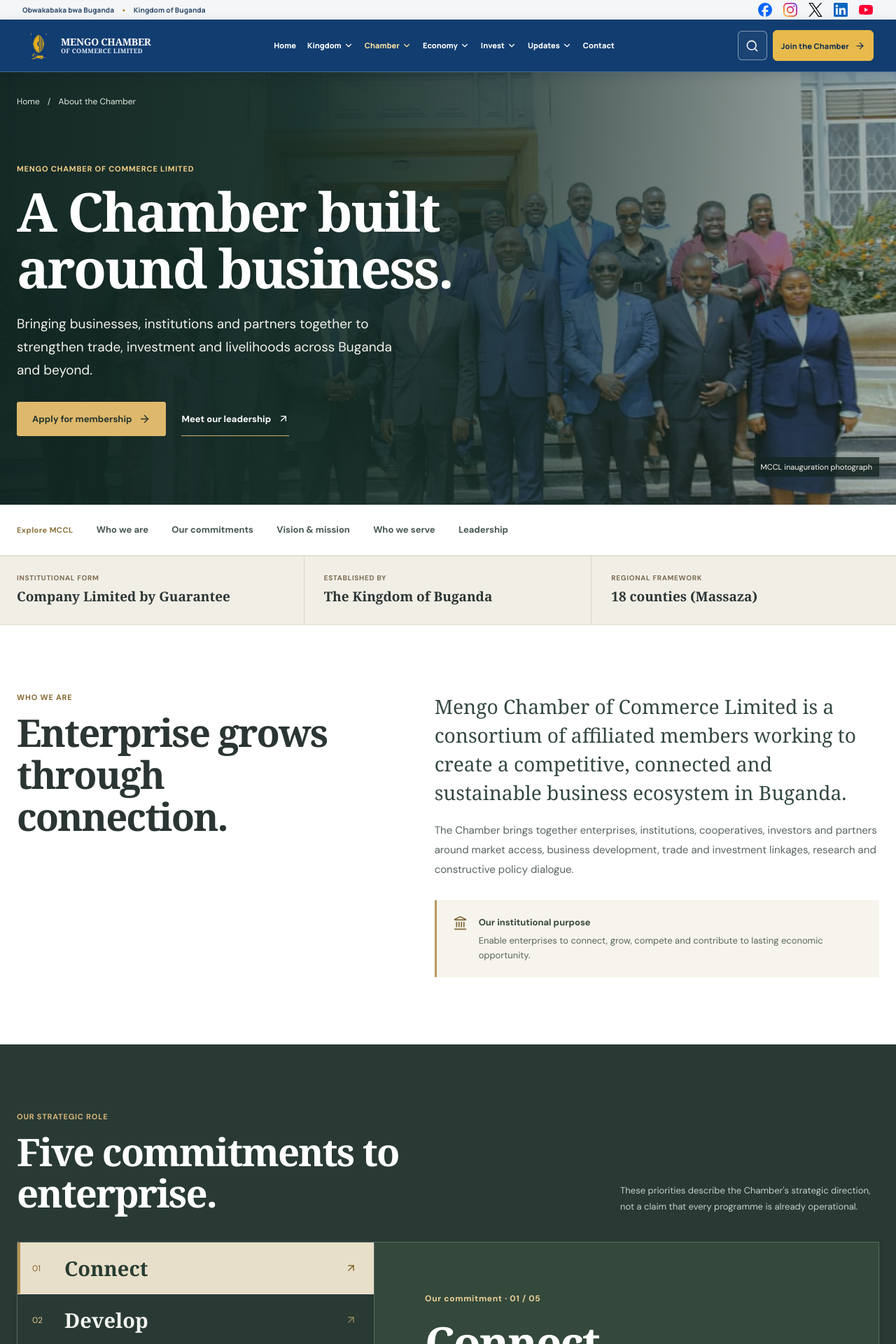
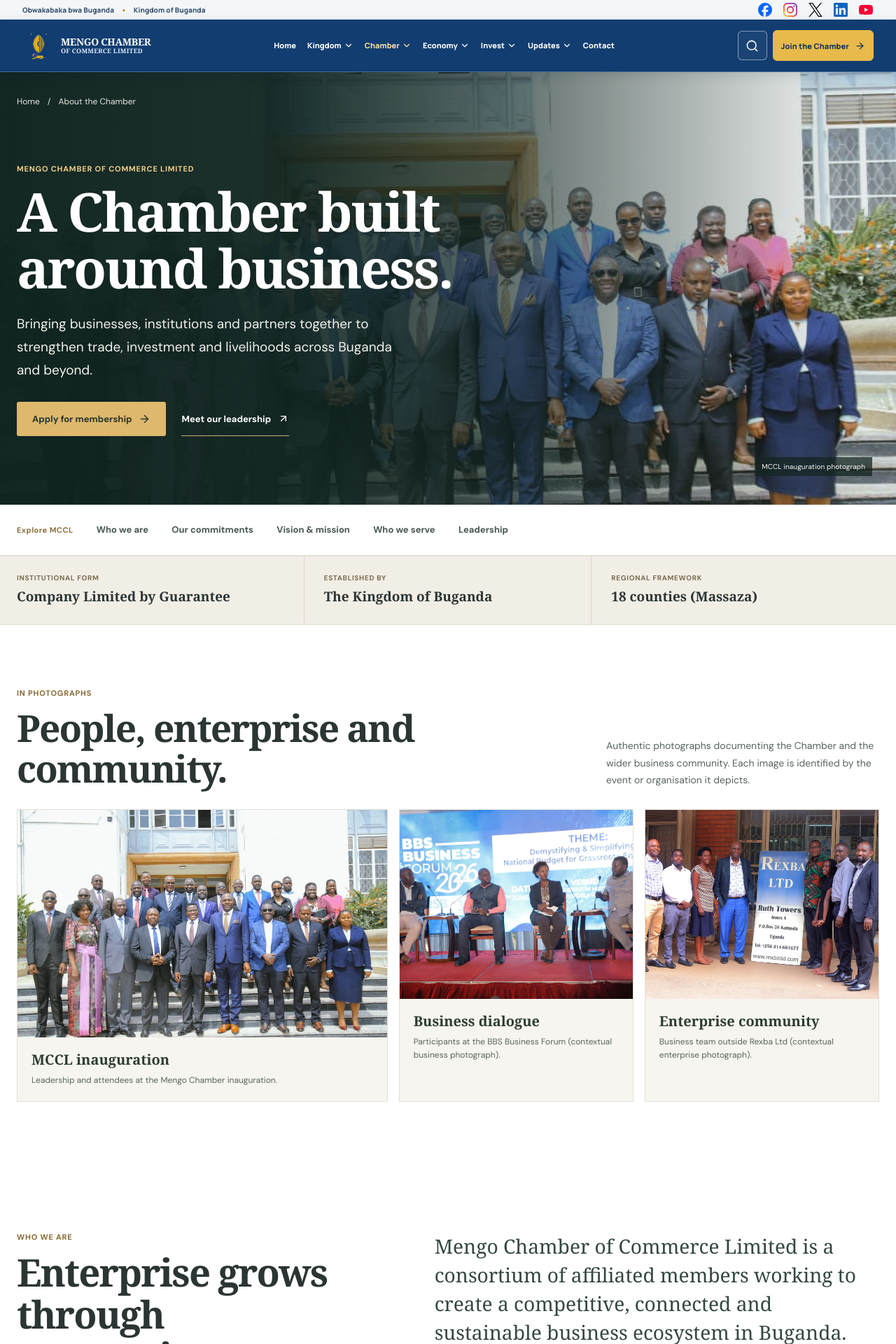
Before and after one commit to watumwa/mengo, a Next.js app: page /about in a window 1280 px wide. Shown: the top 1920 px of the page at 70% size. Built offline with nearby package versions, Linux system fonts and the light colour scheme.

Commit message:
Fix About hero photograph visibility and add authentic business photo gallery

```diff
--- a/app/about/about.css
+++ b/app/about/about.css
@@ -378,3 +378,119 @@
 @media (prefers-reduced-motion: reduce) {
   .mc-about-v2 .mc-about-v2-section-nav-inner { scroll-behavior: auto; }
 }
+
+
+/* About page photographic visibility repair.
+   The real MCCL inauguration image is a direct CSS background, not a negative
+   z-index <img> behind an opaque overlay. Existing institutional copy is intact. */
+.mc-about-v2 .mc-about-v2-hero {
+  background-color: #19352e;
+  background-image:
+    linear-gradient(90deg,
+      rgba(14, 35, 31, .98) 0%,
+      rgba(14, 35, 31, .94) 30%,
+      rgba(14, 35, 31, .70) 53%,
+      rgba(14, 35, 31, .12) 89%,
+      rgba(14, 35, 31, .06) 100%),
+    url("/images/mengo-board-inauguration.jpeg");
+  background-size: cover;
+  background-position: center center, center 37%;
+  background-repeat: no-repeat;
+}
+.mc-about-v2 .mc-about-v2-hero::before { display: none; }
+.mc-about-v2 .mc-about-v2-hero > .bp-shell { position: relative; z-index: 1; }
+.mc-about-v2 .mc-about-v2-hero-photo-caption {
+  right: 10px;
+  bottom: -47px;
+  font-size: 10px;
+  letter-spacing: .01em;
+}
+
+/* Three locally hosted, plainly visible documentary photographs. */
+.mc-about-v2 .mc-about-v2-photo-stories {
+  background: #fff;
+  padding: clamp(66px, 7vw, 94px) 0 clamp(65px, 7vw, 96px);
+}
+.mc-about-v2 .mc-about-v2-photo-stories-heading {
+  display: grid;
+  grid-template-columns: minmax(0, 1fr) minmax(0, 390px);
+  align-items: end;
+  gap: 27px;
+  margin-bottom: 29px;
+}
+.mc-about-v2 .mc-about-v2-photo-stories-heading h2 {
+  max-width: 680px;
+  font-size: clamp(37px, 4.15vw, 58px);
+  line-height: 1.09;
+}
+.mc-about-v2 .mc-about-v2-photo-stories-heading > p {
+  color: #57655e;
+  font-size: 14px;
+  line-height: 1.75;
+}
+.mc-about-v2 .mc-about-v2-photo-stories-grid {
+  display: grid;
+  grid-template-columns: minmax(0, 1.28fr) minmax(0, .81fr) minmax(0, .81fr);
+  gap: 16px;
+  align-items: stretch;
+}
+.mc-about-v2 .mc-about-v2-photo-stories-grid figure {
+  display: flex;
+  flex-direction: column;
+  overflow: hidden;
+  background: #f7f5ef;
+  min-width: 0;
+  border: 1px solid #e3e0d7;
+}
+.mc-about-v2 .mc-about-v2-photo-stories-grid figure img {
+  display: block;
+  width: 100%;
+  height: 270px;
+  object-fit: cover;
+  object-position: center 43%;
+}
+.mc-about-v2 .mc-about-v2-photo-stories-grid .mc-about-v2-photo-feature img {
+  height: 325px;
+  object-position: center 45%;
+}
+.mc-about-v2 .mc-about-v2-photo-stories-grid figcaption {
+  display: flex;
+  flex-direction: column;
+  flex: 1;
+  gap: 7px;
+  padding: 18px 20px 20px;
+  color: #57645e;
+}
+.mc-about-v2 .mc-about-v2-photo-stories-grid figcaption strong {
+  font-family: Georgia, "Times New Roman", serif;
+  color: #2c3d33;
+  font-size: 20px;
+  font-weight: 650;
+}
+.mc-about-v2 .mc-about-v2-photo-stories-grid figcaption span {
+  font-size: 12px;
+  line-height: 1.65;
+}
+@media (max-width: 1020px) {
+  .mc-about-v2 .mc-about-v2-photo-stories-grid { grid-template-columns: repeat(2, minmax(0, 1fr)); }
+  .mc-about-v2 .mc-about-v2-photo-feature { grid-column: 1 / -1; }
+  .mc-about-v2 .mc-about-v2-photo-stories-grid .mc-about-v2-photo-feature img { height: 390px; }
+  .mc-about-v2 .mc-about-v2-photo-stories-grid figure img { height: 280px; }
+}
+@media (max-width: 740px) {
+  .mc-about-v2 .mc-about-v2-hero {
+    background-image:
+      linear-gradient(180deg, rgba(14, 35, 31, .71) 0%, rgba(14, 35, 31, .90) 77%, rgba(14, 35, 31, .94) 100%),
+      url("/images/mengo-board-inauguration.jpeg");
+    background-position: center center, 56% 34%;
+  }
+  .mc-about-v2 .mc-about-v2-photo-stories-heading { grid-template-columns: 1fr; gap: 12px; }
+  .mc-about-v2 .mc-about-v2-photo-stories-grid { grid-template-columns: 1fr; gap: 15px; }
+  .mc-about-v2 .mc-about-v2-photo-feature { grid-column: auto; }
+  .mc-about-v2 .mc-about-v2-photo-stories-grid .mc-about-v2-photo-feature img { height: 275px; }
+  .mc-about-v2 .mc-about-v2-photo-stories-grid figure img { height: 238px; }
+  .mc-about-v2 .mc-about-v2-photo-stories-grid figcaption { padding: 15px 17px 18px; }
+}
+@media (prefers-reduced-motion: reduce) {
+  .mc-about-v2 .mc-about-v2-photo-stories-grid img { transition: none; }
+}
--- a/app/about/page.tsx
+++ b/app/about/page.tsx
@@ -65,15 +65,6 @@ export default function About() {
     <Shell>
       <main className="mc-about-v2">
         <header className="mc-about-v2-hero">
-          <ResponsivePhoto
-            photo={realPhotos.chamberInauguration}
-            width={1600}
-            height={1067}
-            sizes="100vw"
-            loading="eager"
-            fetchPriority="high"
-            className="mc-about-v2-hero-background"
-          />
           <div className="bp-shell">
             <nav className="mc-about-v2-breadcrumb" aria-label="Breadcrumb">
               <Link href="/">Home</Link><span aria-hidden="true">/</span>
@@ -117,6 +108,32 @@ export default function About() {
             <div><span>Institutional form</span><strong>Company Limited by Guarantee</strong></div>
             <div><span>Established by</span><strong>The Kingdom of Buganda</strong></div>
             <div><span>Regional framework</span><strong>18 counties (Massaza)</strong></div>
+          </div>
+        </section>
+
+        <section className="mc-about-v2-photo-stories" aria-labelledby="mc-about-v2-photos-title">
+          <div className="bp-shell">
+            <div className="mc-about-v2-photo-stories-heading">
+              <div>
+                <p className="mc-about-v2-kicker">In photographs</p>
+                <h2 id="mc-about-v2-photos-title">People, enterprise and community.</h2>
+              </div>
+              <p>Authentic photographs documenting the Chamber and the wider business community. Each image is identified by the event or organisation it depicts.</p>
+            </div>
+            <div className="mc-about-v2-photo-stories-grid">
+              <figure className="mc-about-v2-photo-feature">
+                <ResponsivePhoto photo={realPhotos.chamberInauguration} width={1024} height={683} sizes="(max-width: 820px) 100vw, 56vw" loading="eager" />
+                <figcaption><strong>MCCL inauguration</strong><span>Leadership and attendees at the Mengo Chamber inauguration.</span></figcaption>
+              </figure>
+              <figure>
+                <ResponsivePhoto photo={realPhotos.businessForum} width={960} height={640} sizes="(max-width: 650px) 100vw, (max-width: 820px) 45vw, 30vw" />
+                <figcaption><strong>Business dialogue</strong><span>Participants at the BBS Business Forum (contextual business photograph).</span></figcaption>
+              </figure>
+              <figure>
+                <ResponsivePhoto photo={realPhotos.enterpriseGroup} width={960} height={640} sizes="(max-width: 650px) 100vw, (max-width: 820px) 45vw, 30vw" />
+                <figcaption><strong>Enterprise community</strong><span>Business team outside Rexba Ltd (contextual enterprise photograph).</span></figcaption>
+              </figure>
+            </div>
           </div>
         </section>
 
```
